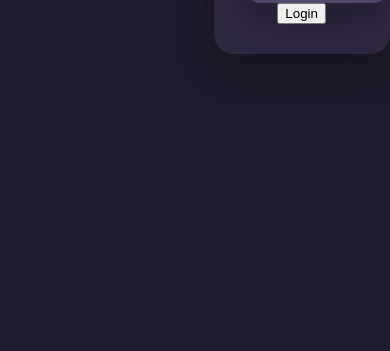
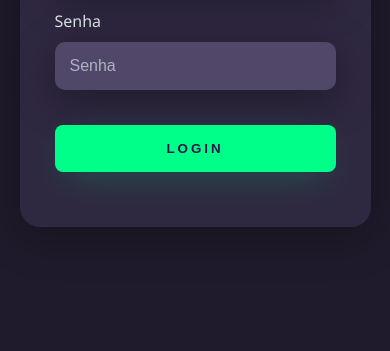
Before and after one commit to vitoria-cosmos/login-html-css, a plain HTML site: page index.html in a window 390 px wide. Shown: the part 493-844 px from the top of the page. Drawn offline with Linux system fonts and the light colour scheme.

Commit message:
finishing the project

```diff
--- a/index.html
+++ b/index.html
@@ -1,5 +1,5 @@
 <!DOCTYPE html>
-<html lang="en">
+<html lang="pt-br">
 <head>
     <meta charset="UTF-8">
     <meta name="viewport" content="width=device-width, initial-scale=1.0">
@@ -10,6 +10,7 @@
     <div class="main-login">
         <div class="left-login">
             <h1>Faça Login <br> E entre para o nosso time</h1>
+            <img src="/astronaut-animate.svg" class="left-login-image" alt="Astronauta animação">
         </div>
         <div class="right-login">
             <div class="card-login">
--- a/style.css
+++ b/style.css
@@ -1,5 +1,12 @@
+@import url('https://fonts.googleapis.com/css2?family=Noto+Sans:ital,wght@0,100..900;1,100..900&display=swap');
+
 body {
     margin: 0;
+    font-family: 'Noto Sans', sans-serif;
+}
+
+body * {
+    box-sizing: border-box;
 }
 
 .main-login {
@@ -12,7 +19,7 @@
 }
 
 .left-login {
-    width: 50vh;
+    width: 50vw;
     height: 100vh;
     display: flex;
     justify-content: center;
@@ -21,7 +28,12 @@
 }
 
 .left-login > h1 {
+    font-size: 3vw;
     color: #77ffc0;
+}
+
+.left-login-image {
+    width: 35vw;
 }
 
 .right-login {
@@ -51,10 +63,12 @@
 }
 
 .textfield {
+    width: 100%;
     display: flex;
     flex-direction: column;
     align-items: flex-start;
     justify-content: center;
+    margin: 10px 0px;
 }
 
 .textfield > input {
@@ -66,4 +80,67 @@
     color: #f0ffffde;
     font-size: 12pt;
     box-shadow: 0px 10px 40px #00000056;
+    outline: none;
+    box-sizing: border-box;
 }
+
+.textfield > label {
+    color: #f0ffffde;
+    margin-bottom: 10px;
+}
+
+.textfield > input::placeholder {
+    color: #f0ffff94;
+}
+
+.btn-login {
+    width: 100%;
+    padding: 16px 0px;
+    margin: 25px;
+    border: none;
+    border-radius: 8px;
+    outline: none;
+    text-transform: uppercase;
+    font-weight: 800;
+    letter-spacing: 3px;
+    color: #2b134b;
+    background: #00ff88;
+    cursor: pointer;
+    box-shadow: 0px 10px 40px -12px #00ff8052;
+
+}
+
+
+@media only screen and (max-width: 950px) {
+    .card-login {
+        width: 85%;
+    }
+}
+
+@media only screen and (max-width: 600px) {
+    .main-login {
+        flex-direction: column;
+    }
+
+    .left-login > h1 {
+        display: none;
+    }
+
+    .left-login {
+        width: 100%;
+        height: auto;
+    }
+
+    .right-login {
+        width: 100%;
+        height: auto;
+    }
+
+    .left-login-image {
+        width: 50vw;
+    }
+
+    .card-login {
+        width: 90%;
+    }
+}
```
Also changed, not shown: astronaut-animate.svg (added).
